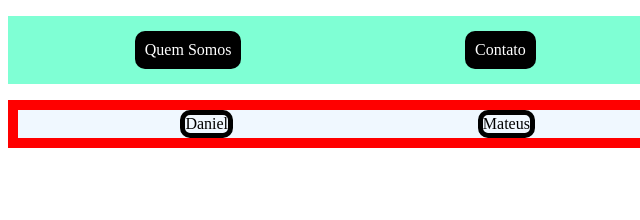
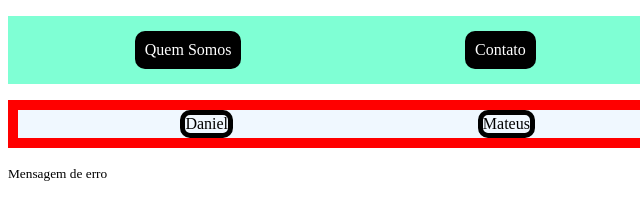
Before and after one commit to MateusRochaMr133/Branches-Git, a plain HTML site: page index.html in a window 1280 px wide. Shown: the full height of the page, 0-640 px from the left. Drawn offline with Linux system fonts and the light colour scheme.

Commit message:
Mensagem de erro criada

```diff
--- a/index.html
+++ b/index.html
@@ -33,12 +33,13 @@
                 <li class="itens-lista">Daniela</li>
                 <li class="itens-lista">Pedrita</li>
             </ul>
-
         </div>
     </section>
 
     <footer>
-
+        <div>
+            <small>Mensagem de erro</small>
+        </div>
     </footer>
     <script src="./Script/main.js"></script>
 </body>
```
